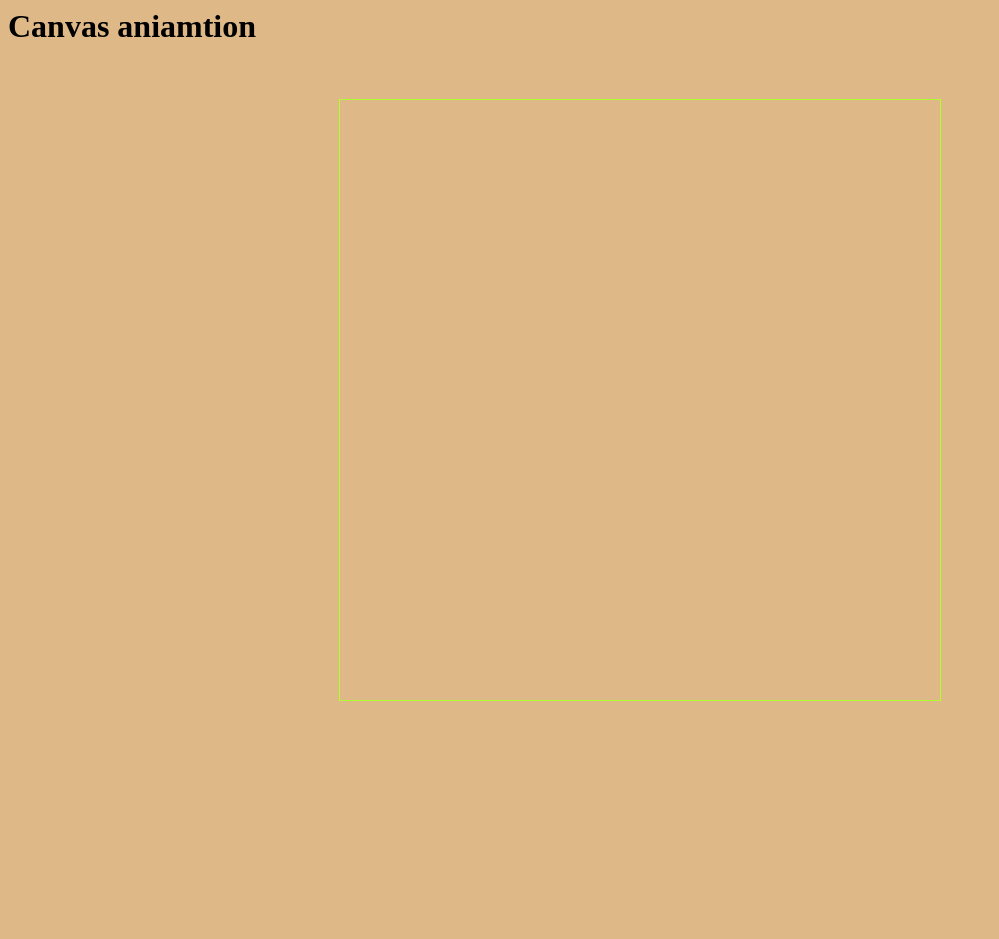
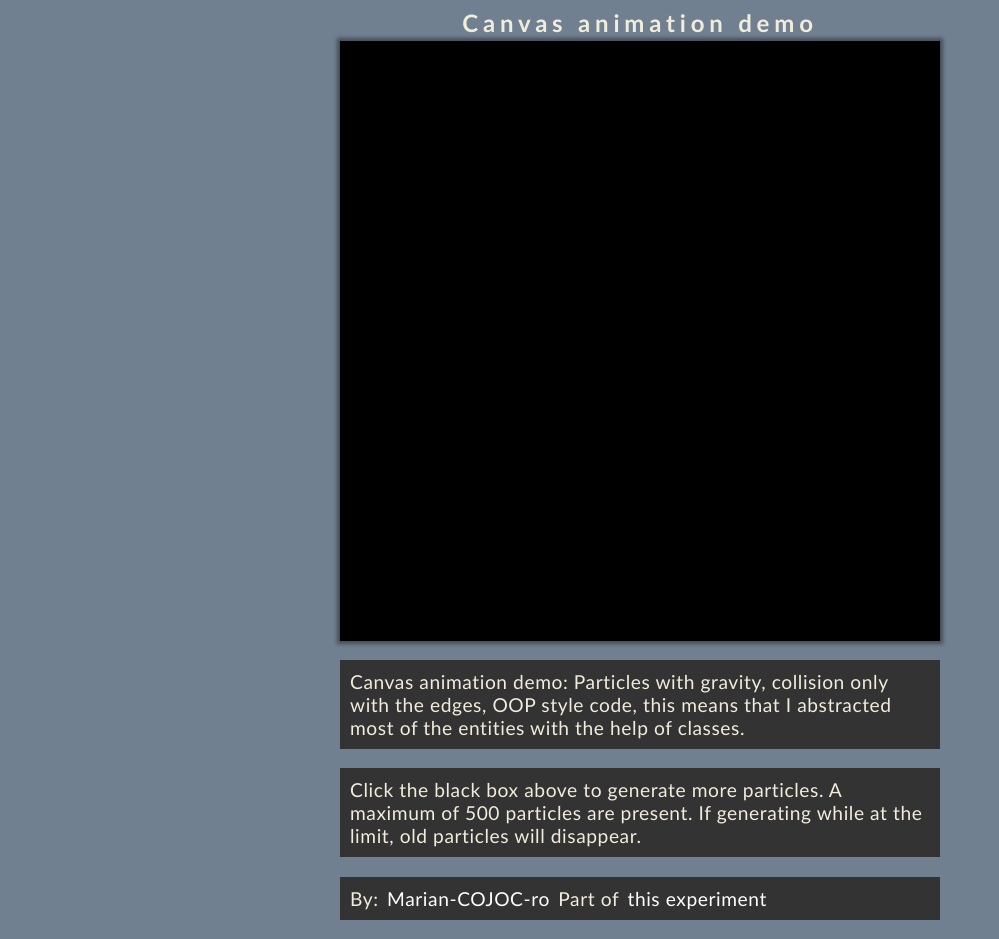
Before and after one commit to marian-cojoc-ro/demo-particles-animation, a website: page src/html/index.html in a window 1280 px wide. Shown: the whole page, without its empty margins (0-999 px from the left). Before the commit the page ends 800 px from the top, so only its background shows below. Drawn offline with Linux system fonts and the light colour scheme; files whose address does not match are found by name.

Commit message:
sync dist folder

```diff
--- a/src/html/index.html
+++ b/src/html/index.html
@@ -1,20 +1,61 @@
-
 <div class="content">
-  <h1>Canvas aniamtion</h1>
+  <h2>Canvas animation demo</h2>
   <canvas width="600" height="600"></canvas>
+  <p>
+    Canvas animation demo: Particles with gravity, collision only with the edges, OOP style code, this means that I abstracted most of the entities
+    with the help of classes.
+  </p>
+  <p>
+    Click the black box above to generate more particles. A maximum of 500 particles are present. If generating while at the
+    limit, old particles will disappear.
+  </p>
+  <p class="footer">
+    By: <a href="http://codepen.io/marian-cojoc-ro">Marian-COJOC-ro</a>
+    Part of <a href="https://github.com/marian-cojoc-ro/demo-particles-animation">this experiment</a>
+  </p>
 </div>
 
 <style>
+  html {
+    box-sizing: border-box;
+    font-family: 'Gill Sans', 'Gill Sans MT', Calibri, sans-serif;
+  }
+  *, *:before, *:after {
+    box-sizing: inherit;
+  }
   body{
-    background-color: burlywood;
+    background-color: slategray;
+  }
+  .content{
+    color: #F1ECDB;
+    width: 600px;
+    margin: 0 auto;
+  }
+  a {
+    color: white;
+    text-decoration: none;
+    padding: 3px;
+  }
+  a:hover {
+    border: 1px solid lightcyan;
+  }
+  p {
+    font-size: 1.2em;
+    letter-spacing: 0.03em;
+    background-color: #333;
+    padding: 10px;
+  }
+  h2, h3 {
+    text-align: center;
+    letter-spacing: 0.2em;
+    font-weight: bold;
+    padding: 0;
+    margin: 0 0 4px 0;
   }
   canvas{
-    border: 1px solid greenyellow;
-    background-color: burlywood;
-    position: absolute;
-    top: 50%;
-    left: 50%;
-    transform: translate(-50%, -50%);
+  //border: 1px solid black;
+    box-shadow: 0 0 4px 3px hsla(0, 0%, 0%, 0.4);
+    background-color: black;
   }
 
 </style>
```
Also changed, not shown: dist/index.html.
